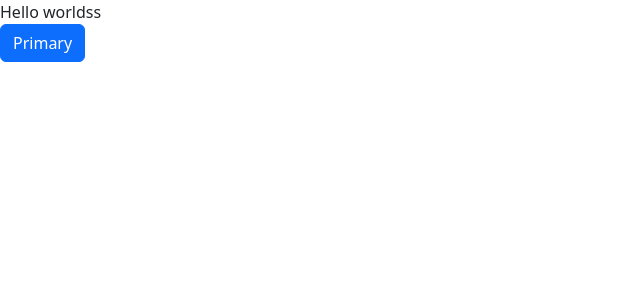
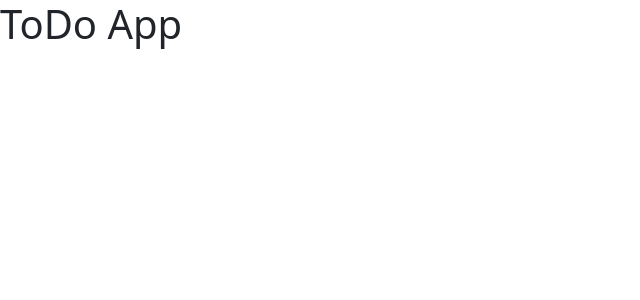
Before and after one commit to shsxol/todo-app, a React (Create React App) app in the folder client/: page / in a window 1280 px wide. Shown: the top 300 px of the page, without its empty margins (0-640 px from the left). Built offline with nearby package versions, Linux system fonts and the light colour scheme.

Commit message:
Title from react

```diff
--- a/client/src/App.js
+++ b/client/src/App.js
@@ -1,9 +1,11 @@
+import Title from "./component/Title";
 function App() {
   return (
-    <div className="App">
-      Hello worldss
-    </div>
+  <>
+  <Title name ="ToDo App" />
+  </>
   );
+
 }
 
 export default App;
--- a/client/src/component/Title.js
+++ b/client/src/component/Title.js
@@ -1,4 +1,8 @@
-const Title = () => {
-    return <> Title</>
+const Title = ({name}) => {
+    return (
+    <>
+    <h1> {name} </h1>
+    </>
+    )
 };
 export default Title;
--- a/client/src/index.js
+++ b/client/src/index.js
@@ -1,7 +1,7 @@
 import React from 'react';
 import ReactDOM from 'react-dom/client';
 import App from './App';
-import ButtonComponent from './component/Button';
+
 import 'bootstrap/dist/css/bootstrap.min.css';
 
 
@@ -10,7 +10,7 @@ root.render(
   <React.StrictMode>
     <App />
 
-    <ButtonComponent />
+
 
   </React.StrictMode>
 );
```
